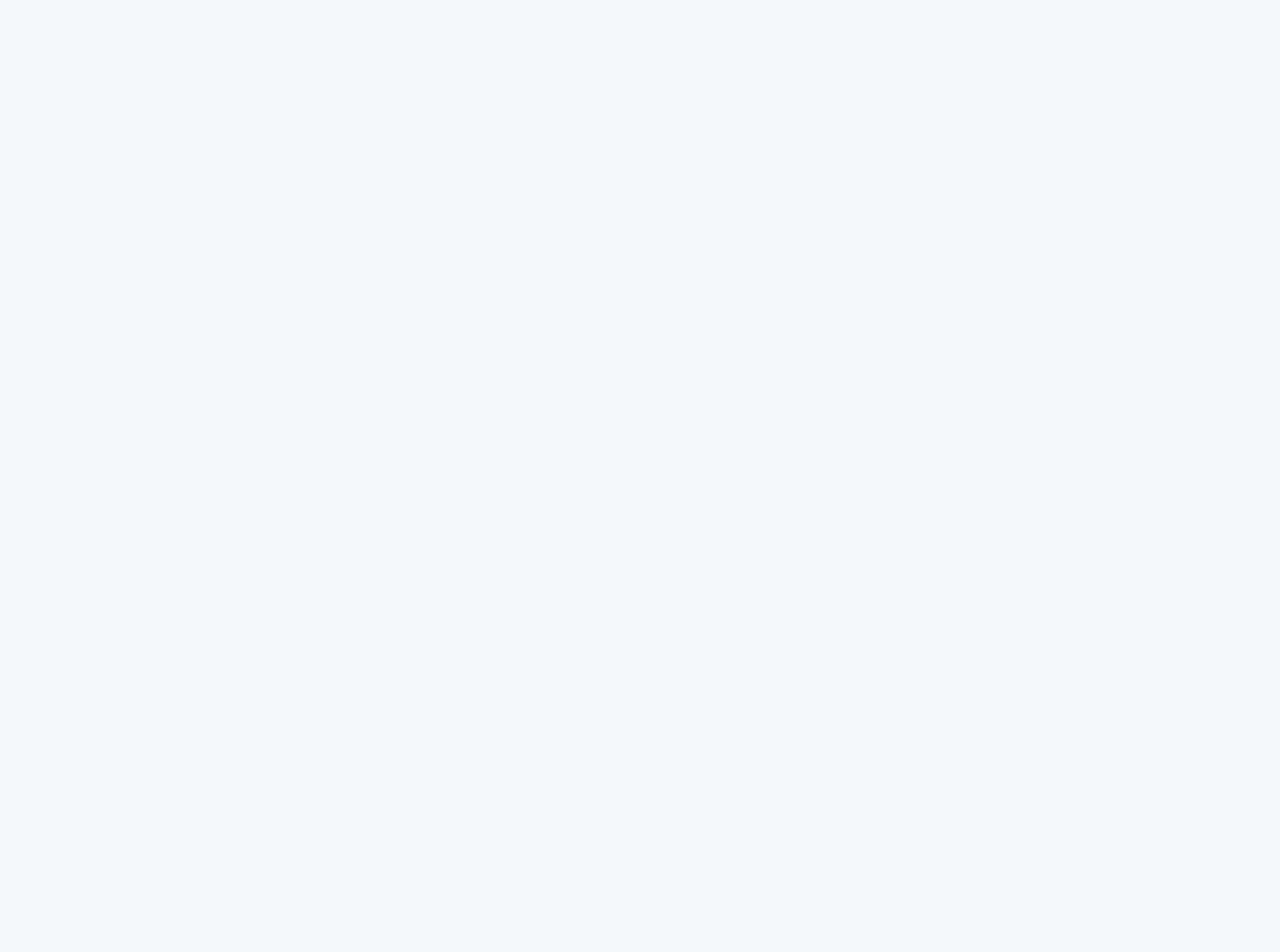
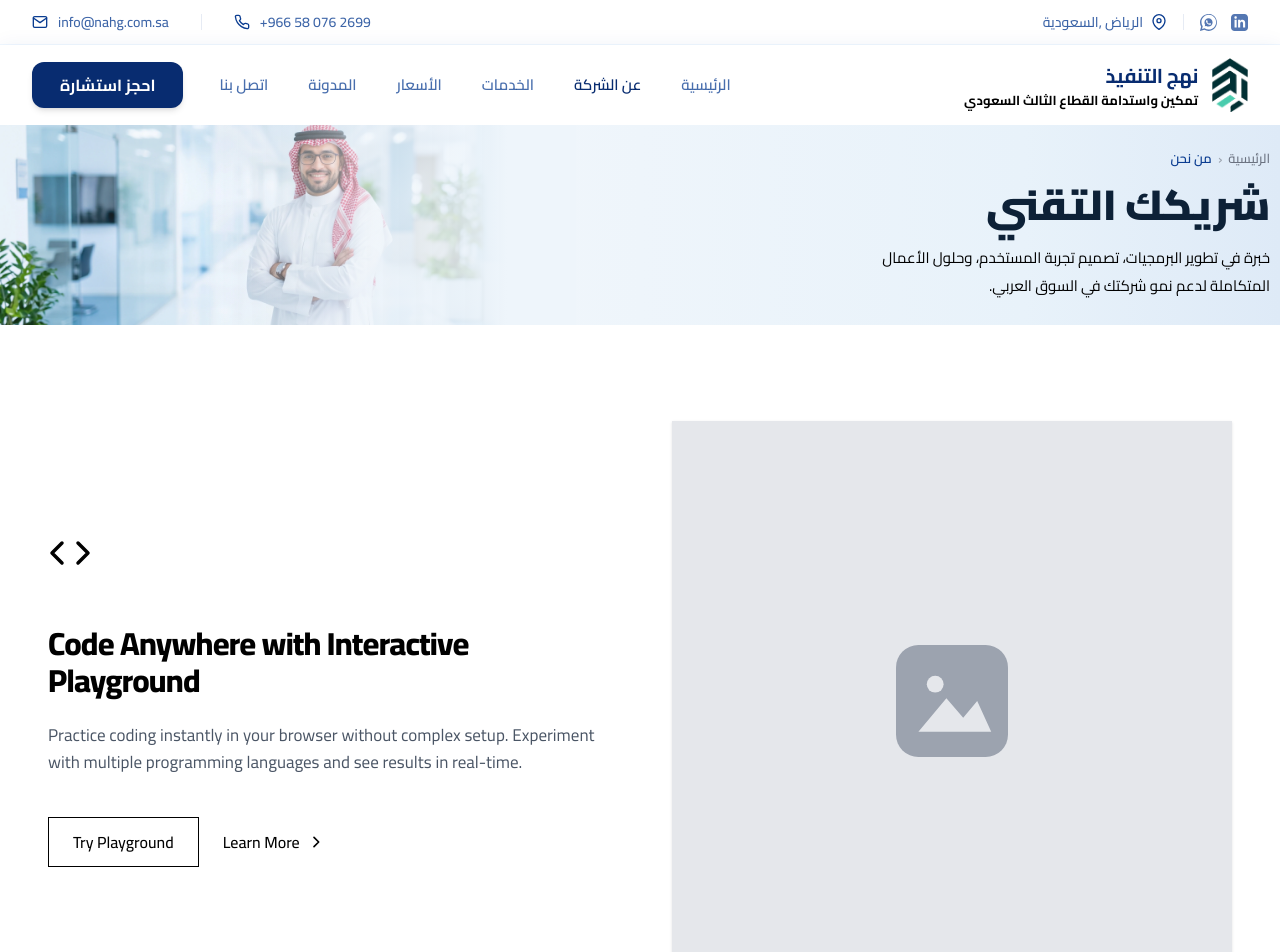
Before and after one commit to Ahmedeweis/NahgX, a Vue app: page /about in a window 1280 px wide. Before the commit this address had no page. Shown: the top 952 px of the page. Before the commit the page ends 800 px from the top, so only its background shows below. Built offline with nearby package versions, Linux system fonts and the light colour scheme.

Commit message:
push about

```diff
--- a/src/components/DoctorLandingPage.vue
+++ b/src/components/DoctorLandingPage.vue
@@ -7,15 +7,17 @@
       <sectionHeader :title="bannerTitle" :pageTitle="bannerPageTitle" :description="bannerDescription" />
       <ServicesGrid />
       <CTAStripe />
+      <Footer />
     </main>
   </div>
 </template>
 <script setup>
 import TopBar from './TopBar.vue'
 import Navbar from './Navbar.vue'
-import sectionHeader from './sectionHeader.vue';
+import sectionHeader from './sectionHeader.vue'
 import ServicesGrid from './ServicesGrid.vue'
 import CTAStripe from './CTAStripe.vue'
+import Footer from './Footer.vue'
 
 </script>
 <style scoped></style>
--- /dev/null
+++ b/src/components/about-style.vue
@@ -0,0 +1,133 @@
+<template>
+    <section class="w-full bg-white py-16 sm:py-20 lg:py-24 font-sans" :dir="dir">
+        <div class="max-w-7xl mx-auto px-6 sm:px-10 lg:px-12">
+            <div class="grid grid-cols-1 lg:grid-cols-2 gap-12 lg:gap-16 items-center">
+
+                <!-- Left Column: Content -->
+                <div class="flex flex-col items-start justify-center max-w-xl">
+
+                    <!-- Top Icon (< > Angle Brackets) -->
+                    <div v-if="showIcon" class="mb-6 sm:mb-8 text-black" aria-hidden="true">
+                        <svg class="w-10 h-8 sm:w-11 sm:h-9" viewBox="0 0 44 32" fill="none" stroke="currentColor">
+                            <path d="M14 6L4 16L14 26" stroke-width="3.5" stroke-linecap="round"
+                                stroke-linejoin="round" />
+                            <path d="M30 6L40 16L30 26" stroke-width="3.5" stroke-linecap="round"
+                                stroke-linejoin="round" />
+                        </svg>
+                    </div>
+
+                    <!-- Headline -->
+                    <h1
+                        class="text-3xl sm:text-4xl lg:text-[46px] font-extrabold text-black tracking-tight leading-[1.18] mb-5 sm:mb-6">
+                        {{ title }}
+                    </h1>
+
+                    <!-- Description -->
+                    <p v-if="description" class="text-gray-600 text-base sm:text-[17px] leading-relaxed mb-8 sm:mb-10">
+                        {{ description }}
+                    </p>
+
+                    <!-- Action Buttons -->
+                    <div class="flex flex-wrap items-center gap-6">
+                        <!-- Primary Outline Button -->
+                        <a v-if="primaryBtnText" :href="primaryBtnLink"
+                            class="inline-flex items-center justify-center px-6 py-3 border border-black text-black font-medium text-sm sm:text-base hover:bg-black hover:text-white transition-colors duration-200 cursor-pointer select-none">
+                            {{ primaryBtnText }}
+                        </a>
+
+                        <!-- Secondary Text Link with Arrow -->
+                        <a v-if="secondaryBtnText" :href="secondaryBtnLink"
+                            class="inline-flex items-center gap-2 text-black font-medium text-sm sm:text-base hover:opacity-75 transition-all group cursor-pointer select-none">
+                            <span>{{ secondaryBtnText }}</span>
+                            <svg class="w-4 h-4 transition-transform duration-200 group-hover:translate-x-1"
+                                :class="{ 'rotate-180 group-hover:-translate-x-1': dir === 'rtl' }" fill="none"
+                                viewBox="0 0 24 24" stroke="currentColor">
+                                <path stroke-linecap="round" stroke-linejoin="round" stroke-width="2.5"
+                                    d="M9 5l7 7-7 7" />
+                            </svg>
+                        </a>
+                    </div>
+
+                </div>
+
+                <!-- Right Column: Image / Placeholder Box -->
+                <div class="w-full flex justify-center lg:justify-end">
+                    <div
+                        class="w-full aspect-square max-w-[560px] bg-[#E5E7EB] flex items-center justify-center overflow-hidden select-none relative shadow-sm">
+
+                        <!-- When Image is provided -->
+                        <img v-if="imageSrc" :src="imageSrc" :alt="imageAlt" class="w-full h-full object-cover" />
+
+                        <!-- Default Placeholder Wireframe Box (Matching Image Exactly) -->
+                        <div v-else class="flex items-center justify-center w-full h-full">
+                            <svg class="w-24 h-24 sm:w-28 sm:h-28 text-[#9CA3AF]" viewBox="0 0 80 80" fill="none">
+                                <!-- Rounded gray card -->
+                                <rect width="80" height="80" rx="16" fill="currentColor" />
+                                <!-- Sun / Moon circle cutout -->
+                                <circle cx="28" cy="28" r="6" fill="#E5E7EB" />
+                                <!-- Mountain silhouette cutout -->
+                                <path d="M16 62L36 38L48 52L58 40L68 62H16Z" fill="#E5E7EB" />
+                            </svg>
+                        </div>
+
+                    </div>
+                </div>
+
+            </div>
+        </div>
+    </section>
+</template>
+
+<script setup>
+defineProps({
+    title: {
+        type: String,
+        default: 'Code Anywhere with Interactive Playground'
+    },
+    description: {
+        type: String,
+        default: 'Practice coding instantly in your browser without complex setup. Experiment with multiple programming languages and see results in real-time.'
+    },
+    primaryBtnText: {
+        type: String,
+        default: 'Try Playground'
+    },
+    primaryBtnLink: {
+        type: String,
+        default: '#'
+    },
+    secondaryBtnText: {
+        type: String,
+        default: 'Learn More'
+    },
+    secondaryBtnLink: {
+        type: String,
+        default: '#'
+    },
+    imageSrc: {
+        type: String,
+        default: ''
+    },
+    imageAlt: {
+        type: String,
+        default: 'صورة توضيحية'
+    },
+    showIcon: {
+        type: Boolean,
+        default: true
+    },
+    dir: {
+        type: String,
+        default: 'ltr'
+    },
+    // Backward compatibility prop
+    pageTitle: {
+        type: String,
+        default: ''
+    }
+})
+</script>
+
+<style scoped>
+/* Clean Tailwind styles */
+</style>
--- a/src/components/sectionHeader.vue
+++ b/src/components/sectionHeader.vue
@@ -1,18 +1,12 @@
 <template>
   <section class="banner-section" dir="rtl">
 
-        <!-- ==============================
-             الجانب الأيسر: صورة الخلفية
-        ================================ -->
+
     <div class="banner-image-side" aria-hidden="true">
       <img src="../assets/imgs/2.webp" alt="" class="banner-img" />
       <!-- Fade overlay يذوّب الصورة نحو اليمين تدريجياً -->
       <div class="banner-img-fade"></div>
     </div>
-
-        <!-- ==============================
-             المحتوى: يسار الشاشة في RTL
-        ================================ -->
     <div class="banner-content-wrapper">
       <div class="banner-content">
 
@@ -192,7 +186,7 @@ defineProps({
 .banner-desc {
   font-size: 15px;
   line-height: 1.85;
-    color: rgba(13, 33, 55, 0.72);
+  color: black;
   max-width: 420px;
   margin: 0;
   font-family: 'Cairo', 'Tajawal', sans-serif;
--- a/src/router/index.js
+++ b/src/router/index.js
@@ -10,6 +10,11 @@ const routes = [
     name: 'services',
     component: () => import('../views/ServicesView.vue')
   },
+  {
+    path: '/about',
+    name: 'about',
+    component: () => import('../views/about.vue')
+  }
   // {
   //   path: '/projects',
   //   name: 'projects',
--- /dev/null
+++ b/src/views/about.vue
@@ -0,0 +1,23 @@
+<template>
+    <div class="relative min-h-screen w-full font-cairo overflow-x-hidden">
+        <main>
+            <!-- Section 1: Hero Landing -->
+            <TopBar />
+            <Navbar />
+            <sectionHeader :title="bannerTitle" :pageTitle="bannerPageTitle" :description="bannerDescription" />
+            <aboutStyle />
+        </main>
+    </div>
+</template>
+<script setup>
+import TopBar from '@/components/TopBar.vue'
+import Navbar from '@/components/Navbar.vue'
+import sectionHeader from '@/components/sectionHeader.vue';
+import aboutStyle from '@/components/about-style.vue'
+
+const bannerTitle = "شريكك التقني ";
+const bannerPageTitle = "من نحن";
+const bannerDescription = "خبرة في تطوير البرمجيات، تصميم تجربة المستخدم، وحلول الأعمال المتكاملة لدعم نمو شركتك في السوق العربي.";
+
+</script>
+<style scoped></style>
```
Lines whose indentation alone changed are shown as unchanged.
